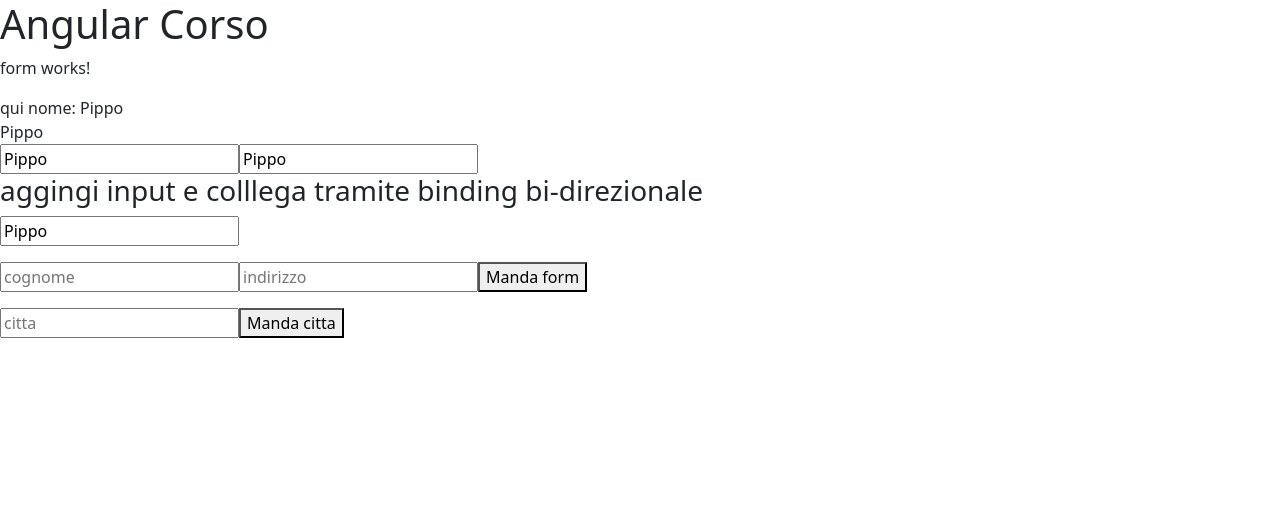
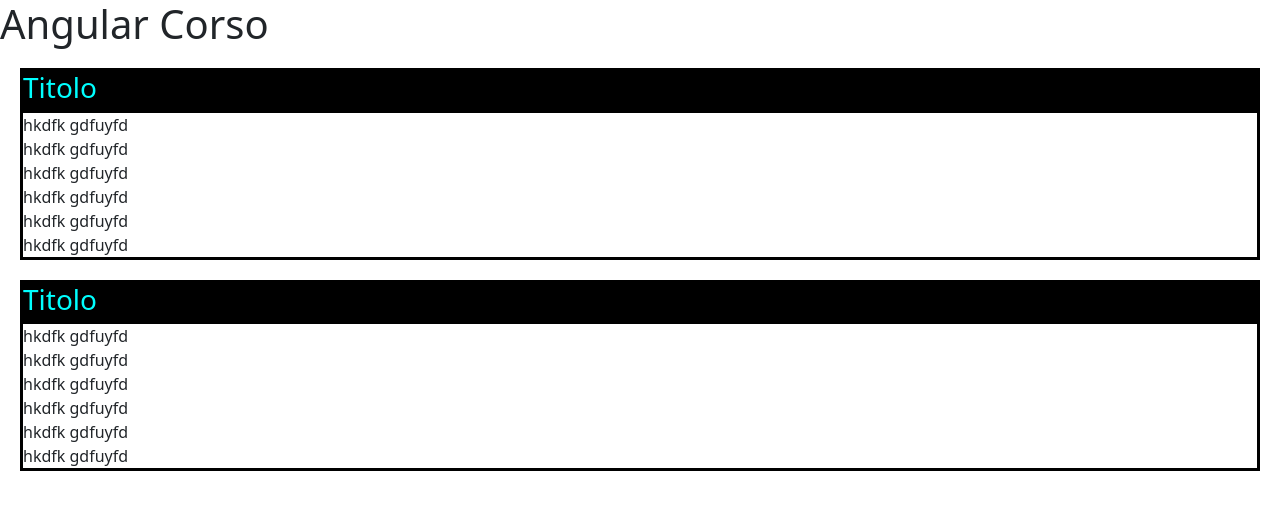
Before and after one commit to ironmanromeo/angular-corso, an Angular app: page / in a window 1280 px wide. Shown: the top 510 px of the page. Built offline with nearby package versions, Linux system fonts and the light colour scheme.

Commit message:
Lezione 5 - Partenza Accordion

```diff
--- /dev/null
+++ b/src/app/accordion/accordion.component.html
@@ -0,0 +1,12 @@
+<div [ngStyle]="{
+    borderWidth:1,
+    borderColor:'black',
+    borderStyle:'solid',
+    backgroundColor:'black',
+    margin:'20px'
+}">
+    <h3 style="color:aqua">Titolo</h3>
+    <div style="background-color:white">
+        hkdfk gdfuyfd <br>hkdfk gdfuyfd <br>hkdfk gdfuyfd <br>hkdfk gdfuyfd <br>hkdfk gdfuyfd <br>hkdfk gdfuyfd <br>
+    </div>
+</div>
--- /dev/null
+++ b/src/app/accordion/accordion.component.ts
@@ -0,0 +1,15 @@
+import { Component, OnInit } from '@angular/core';
+
+@Component({
+  selector: 'app-accordion',
+  templateUrl: './accordion.component.html',
+  styleUrls: ['./accordion.component.css']
+})
+export class AccordionComponent implements OnInit {
+
+  constructor() { }
+
+  ngOnInit(): void {
+  }
+
+}
--- a/src/app/app.component.html
+++ b/src/app/app.component.html
@@ -1,3 +1,9 @@
 <h1>Angular Corso</h1>
 
-<app-form></app-form>
+<app-accordion titolo="Pippo">
+    ygsdfuyuykdfg kfduyg yfduk
+</app-accordion>
+
+<app-accordion titolo="Pluto">
+    ygsdfuyuykjdfguydfudfyduyg yfduk
+</app-accordion>
--- a/src/app/app.module.ts
+++ b/src/app/app.module.ts
@@ -11,6 +11,7 @@ import { FormComponent } from './form/form.component';
 
 import './training_javascript'
 import './training_typescript';
+import { AccordionComponent } from './accordion/accordion.component';
 
 @NgModule({
   declarations: [
@@ -18,6 +19,7 @@ import './training_typescript';
     PostsComponent,
     PostComponent,
     FormComponent,
+    AccordionComponent,
   ],
   imports: [
     BrowserModule,
--- a/src/app/form/form.component.ts
+++ b/src/app/form/form.component.ts
@@ -30,7 +30,8 @@ export class FormComponent {
   }
 
   onMandaCitta() {
-
+    const el = this.cittaRef?.nativeElement as HTMLInputElement
+    console.log("Citta:",el.value)
   }
 
 }
```
Also changed, not shown: src/app/accordion/accordion.component.css (added).
